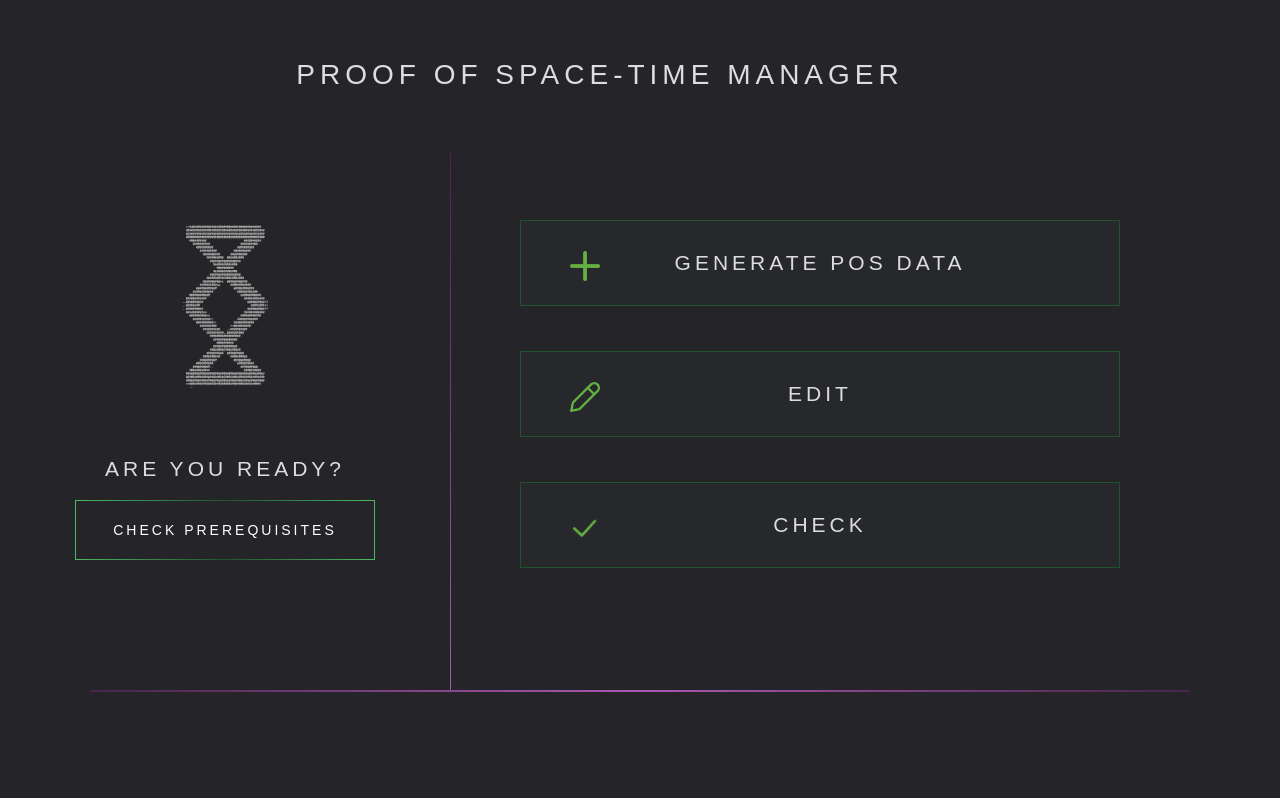
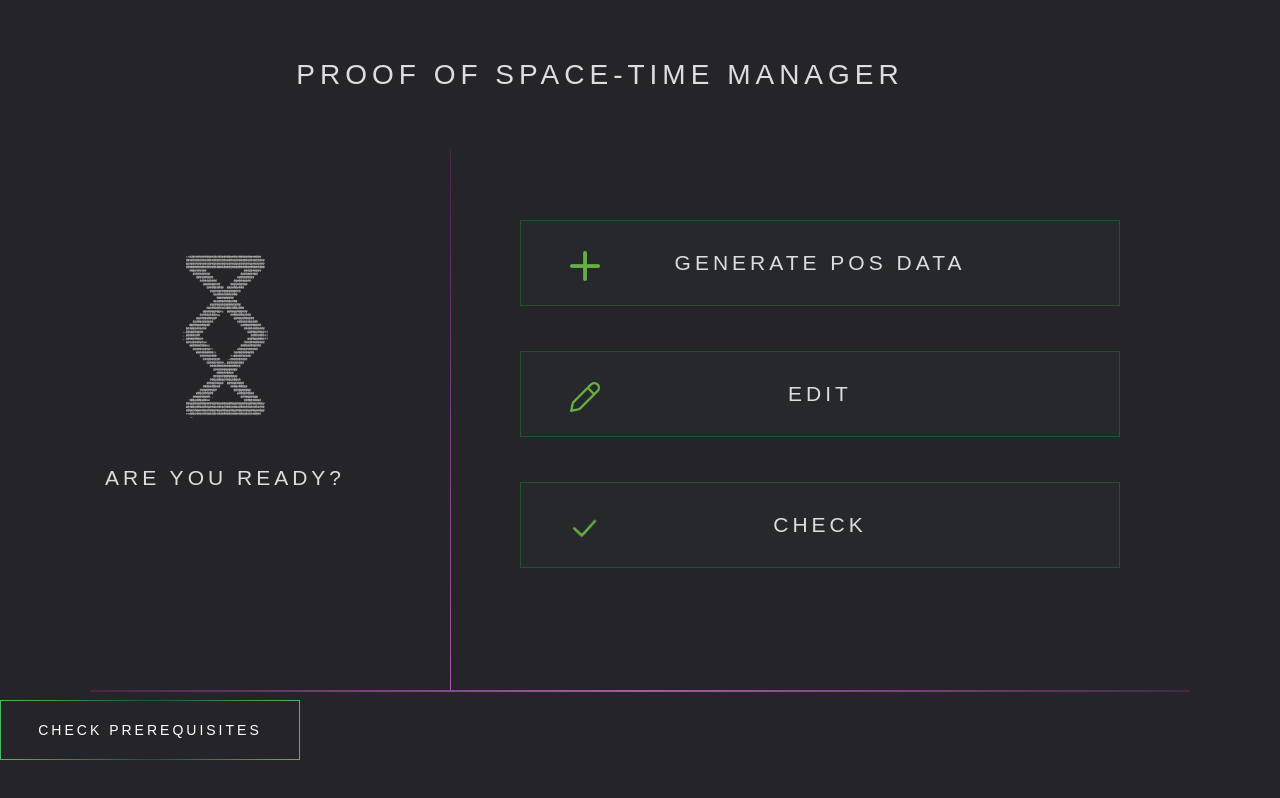
Before and after one commit to spacemeshos/sm-init-app-v2, a React (Create React App) app: page / in a window 1280 px wide. Built offline with nearby package versions, Linux system fonts and the light colour scheme.

Commit message:
fix position

```diff
--- a/src/pages/Home.tsx
+++ b/src/pages/Home.tsx
@@ -11,9 +11,10 @@ const ContainerLeft = styled.div`
   display: flex;
   flex-direction: column;
   align-items: center;
-  justify-content: flex-start;
+  justify-content: center;
   width: 450px;
   height: 740px;
+  left: 0px;
   position: absolute;
 `;
 
@@ -27,6 +28,7 @@ const ContainerRight = styled.div`
   width: 600px;
   position: absolute;
 `;
+
 const CustomTitle = styled.h1`
   width: 1200px;
   height: 21px;
@@ -45,21 +47,14 @@ const CustomTitle = styled.h1`
 const Image = styled.img`
   width: auto;
   height: 215px;
-  top: 196px;
   position: relative;
+  margin-bottom: 10px;
 `;
 
 const TextWrapper = styled.div`
   width: 300px;
-  top: 443px;
-  position: absolute;
-`;
-
-const PrereqButton = styled.div`
-  height: 60px;
-  top: 500px;
-  width: 300px;
-  position: absolute;
+  position: relative;
+  margin-bottom: 10px;
 `;
 
 const VerticalDivider = styled.div`
@@ -69,7 +64,7 @@ const VerticalDivider = styled.div`
     ${Colors.purpleDark}
   );
   border-image-slice: 1;
-  margin-top: 150px;
+  bottom: 50px;
   left: 450px;
   height: 540px;
   width: 1px;
@@ -153,9 +148,13 @@ const Home: React.FC = () => {
         <TextWrapper>
           <Title text="ARE YOU READY?" />
         </TextWrapper>
-        <PrereqButton>
-          <Button onClick={navigateToReqs} label="Check prerequisites" />
-        </PrereqButton>
+        <Button
+          onClick={navigateToReqs}
+          label="Check prerequisites"
+          width={300}
+          height={60}
+          buttonTop={700}
+        />
       </ContainerLeft>
 
       {/* Right container with hover accordion menus */}
```
